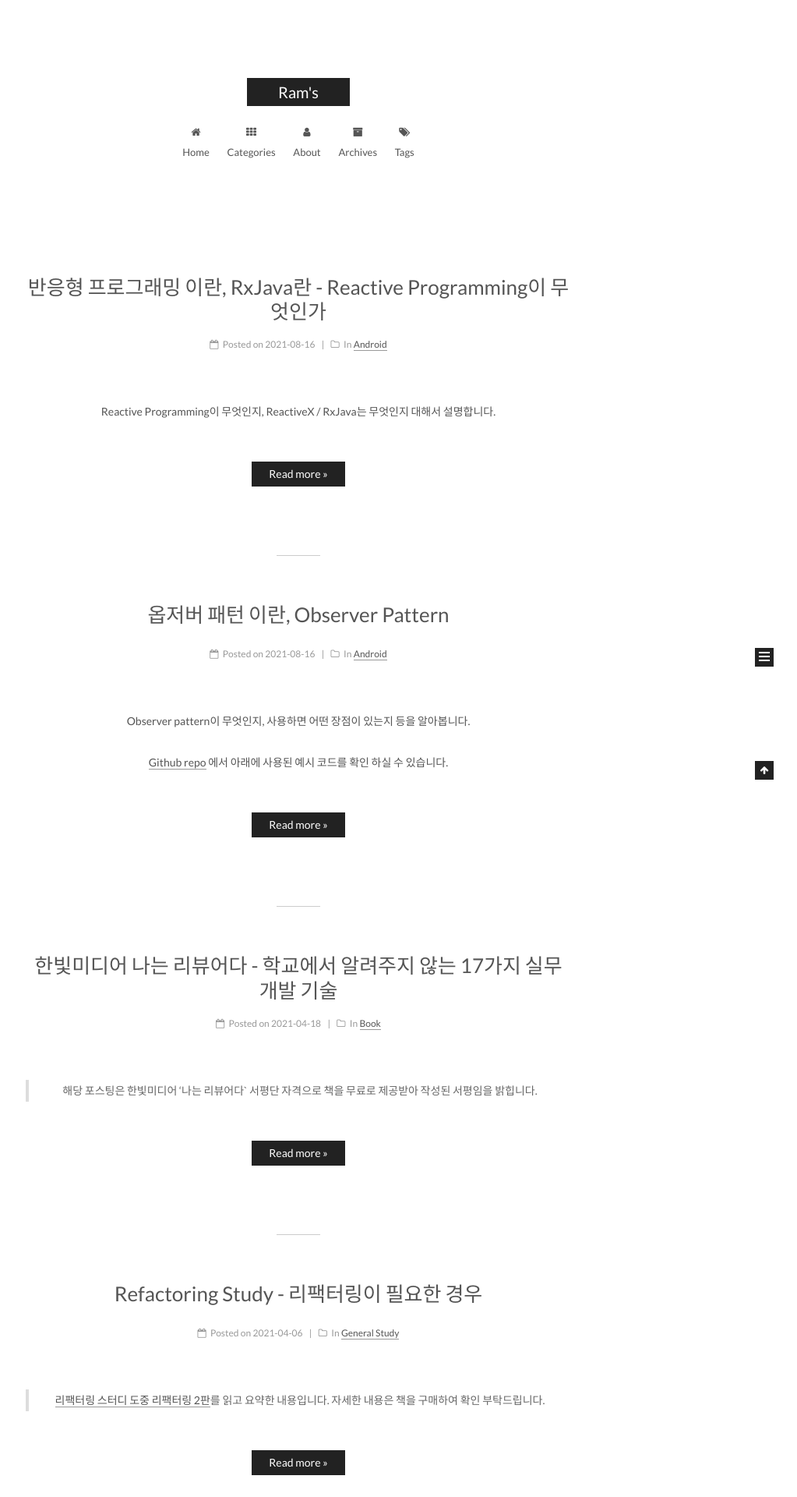
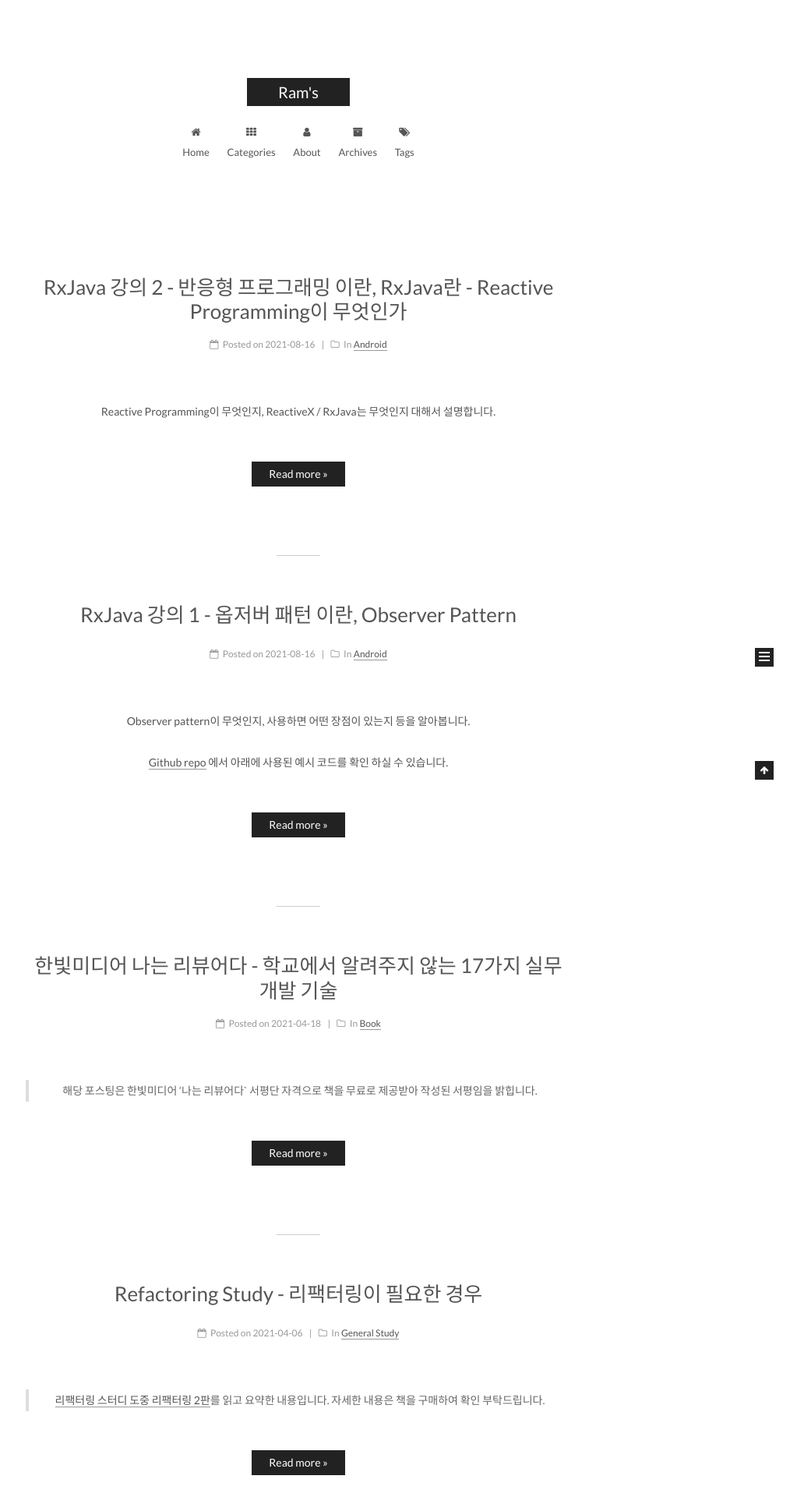
Before and after one commit to kangraemin/kangraemin.github.io, a Jekyll site: the page built from index.html, in a window 1280 px wide. Shown: the top 1920 px of the page at 78% size, without its empty margins (257-1280 px from the left). Built offline with Jekyll 4.4.1, drawn with Linux system fonts in a browser that asks for light colours; the list of posts is cut into pages by our own code.

Commit message:
[Fix] Title of observer pattern / reactive programming posting

```diff
--- a/_posts/2021-08-16-observer-pattern.md
+++ b/_posts/2021-08-16-observer-pattern.md
@@ -1,5 +1,5 @@
 ---
-title: 옵저버 패턴 이란, Observer Pattern
+title: RxJava 강의 1 - 옵저버 패턴 이란, Observer Pattern
 date: 2021-08-16
 categories:
  - Android
--- a/_posts/2021-08-16-reactive-programming.md
+++ b/_posts/2021-08-16-reactive-programming.md
@@ -1,5 +1,5 @@
 ---
-title: 반응형 프로그래밍 이란, RxJava란 - Reactive Programming이 무엇인가
+title: RxJava 강의 2 - 반응형 프로그래밍 이란, RxJava란 - Reactive Programming이 무엇인가
 date: 2021-08-16
 categories:
  - Android
```
